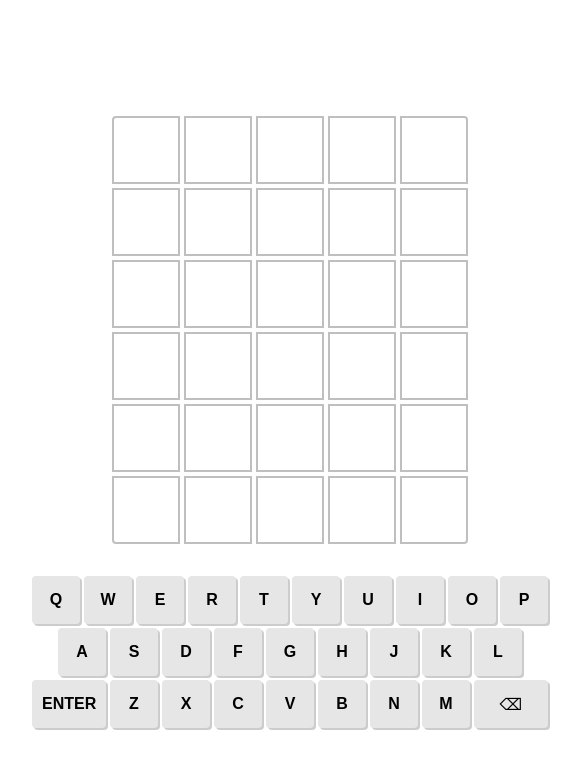
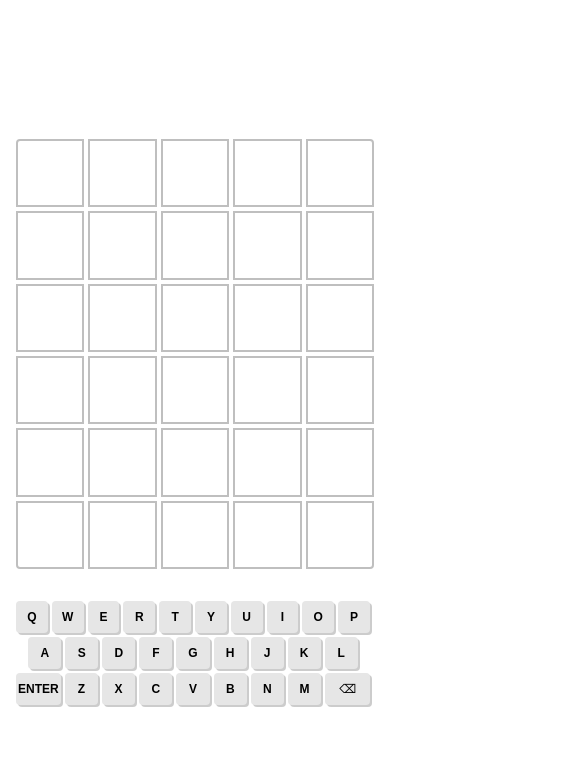
Before and after one commit to KahKitZheng/not-a-wordle, a React (Vite) app: page / in a window 390 px wide. Shown: the top 768 px of the page, 580 px wide, since content can reach past the window. Built offline with nearby package versions, Linux system fonts and the light colour scheme.

Commit message:
Feat: Make it a bit more responsive

```diff
--- a/src/components/App/index.tsx
+++ b/src/components/App/index.tsx
@@ -125,6 +125,7 @@ export default function App() {
           flexDirection: "column",
           alignItems: "center",
           justifyContent: "center",
+          width: "100%",
         }}
       >
         <GuessGrid validatedGuesses={validatedGuesses} />
--- a/src/components/Game/GuessGrid.tsx
+++ b/src/components/Game/GuessGrid.tsx
@@ -7,7 +7,7 @@ type GuessGridProps = {
 
 export default function GuessGrid({ validatedGuesses }: GuessGridProps) {
   return (
-    <div className="guess-results" style={{ maxWidth: "400px" }}>
+    <div className="guess-results">
       {Array.from({ length: 6 }).map((_, index) => (
         <Guess key={index} value={validatedGuesses[index]} />
       ))}
--- a/src/components/Game/Keyboard.tsx
+++ b/src/components/Game/Keyboard.tsx
@@ -3,7 +3,7 @@ import { useCallback, useEffect, useRef, useState } from "react";
 
 const ROWS = [
   ["Q", "W", "E", "R", "T", "Y", "U", "I", "O", "P"],
-  ["A", "S", "D", "F", "G", "H", "J", "K", "L"],
+  ["", "A", "S", "D", "F", "G", "H", "J", "K", "L", ""],
   ["ENTER", "Z", "X", "C", "V", "B", "N", "M", "Backspace"],
 ];
 
@@ -124,7 +124,7 @@ function KeyCap({
 
       keyCapRef.current.className = `letter ${status} ${
         ["ENTER", "Backspace"].includes(letter) ? "wide" : ""
-      }`;
+      } ${letter === "" ? "empty" : ""}`;
     }, 1500);
   }, [letter, status]);
 
@@ -132,7 +132,9 @@ function KeyCap({
     <motion.button
       key={letter}
       ref={keyCapRef}
-      className="letter"
+      className={`letter ${
+        ["ENTER", "Backspace"].includes(letter) ? "wide" : ""
+      } ${letter === "" ? "empty" : ""}`}
       variants={variants}
       animate={isKeyPressed || isClicked ? "pressed" : "notPressed"}
       transition={{ duration: 0.3 }}
--- a/src/index.scss
+++ b/src/index.scss
@@ -29,14 +29,13 @@ body {
   margin: 0;
   display: flex;
   place-items: center;
-  min-width: 320px;
   min-height: 100vh;
 }
 
 #root {
+  width: 100%;
   max-width: 1280px;
-  margin: 0 auto;
-  padding: 2rem;
+  padding: 1rem;
   text-align: center;
 }
 
@@ -109,6 +108,8 @@ h1 {
   flex-direction: column;
   justify-content: center;
   gap: 4px;
+  width: 100%;
+  max-width: 375px;
 }
 
 .guess {
@@ -119,7 +120,7 @@ h1 {
 
 .cell {
   position: relative;
-  width: 4rem;
+  flex: 1;
   display: grid;
   place-content: center;
   aspect-ratio: 1 / 1;
@@ -195,31 +196,45 @@ h1 {
   display: flex;
   flex-direction: column;
   gap: 4px;
+  width: 100%;
+  max-width: 500px;
 }
 
 .keyboard-row {
   display: flex;
   justify-content: center;
-  gap: 4px;
 }
 
 .keyboard .letter {
-  width: 3rem;
-  height: 3rem;
+  height: 2rem;
+  flex: 1;
+  margin-right: 4px;
   border-radius: 4px;
-  display: grid;
-  place-content: center;
-  background: var(--color-gray-900);
-  font-size: 1rem;
+  display: flex;
+  align-items: center;
+  justify-content: center;
+  background-color: var(--color-gray-900);
+  font-size: 12px;
   font-weight: 600;
   box-shadow: 2px 2px 0 rgba(0, 0, 0, 0.2);
+
+  &:hover {
+    opacity: 0.75;
+  }
 
   &:focus {
     outline: 0;
   }
 
   &.wide {
-    width: 4.6rem;
+    flex: 1.35;
+  }
+
+  &.empty {
+    height: 0;
+    flex: 0.25;
+    background-color: transparent;
+    box-shadow: none;
   }
 }
 
```
